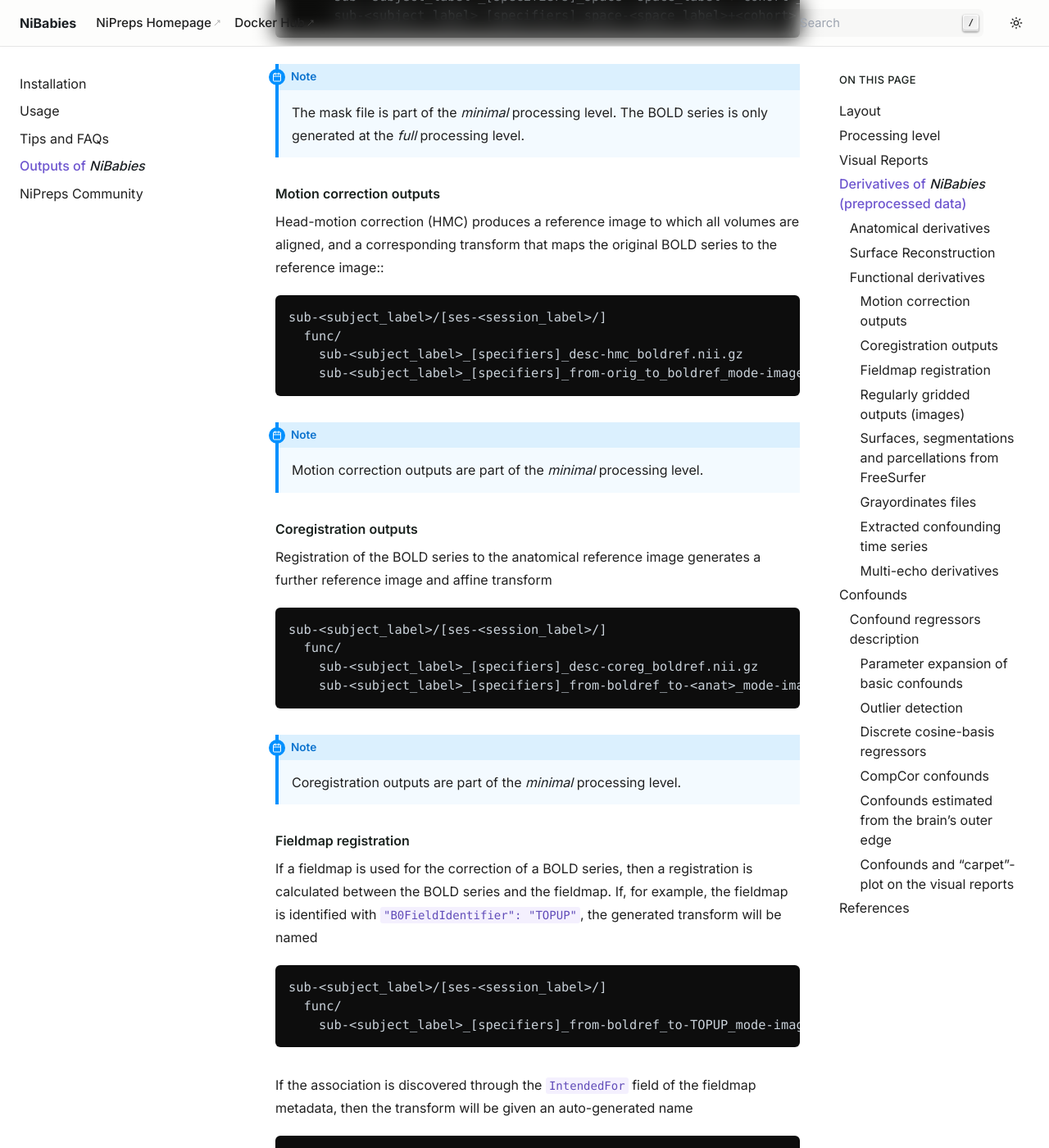
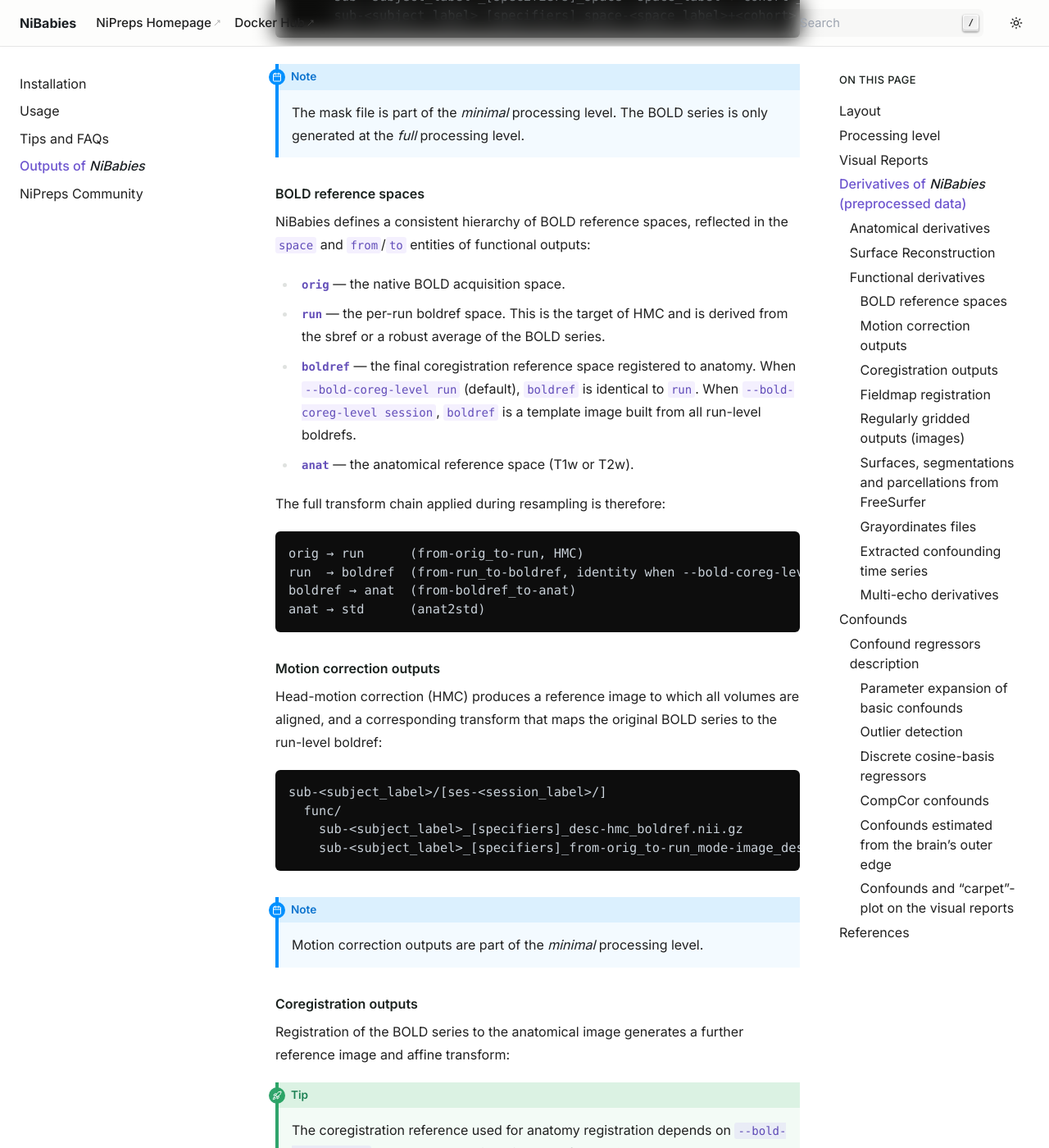
Before and after one commit to nipreps/nibabies, a Sphinx documentation site: the page built from docs/outputs.md, in a window 1280 px wide and 1400 px high, scrolled down 6152 px. Shown: the whole window at 82% size. Built offline with Sphinx 7.4.7, drawn with Linux system fonts in a browser that asks for light colours; the version number could not be read and is left out; some of the changed text lies outside the part shown.

Commit message:
doc: update outputs doc, unify terminology [skip ci]

````diff
--- a/docs/outputs.md
+++ b/docs/outputs.md
@@ -249,17 +249,40 @@ The mask file is part of the *minimal* processing level. The BOLD series
 is only generated at the *full* processing level.
 :::
 
+#### BOLD reference spaces
+
+NiBabies defines a consistent hierarchy of BOLD reference spaces, reflected in
+the `space` and `from`/`to` entities of functional outputs:
+
+- **`orig`** — the native BOLD acquisition space.
+- **`run`** — the per-run boldref space. This is the target of HMC and is derived
+  from the sbref or a robust average of the BOLD series.
+- **`boldref`** — the final coregistration reference space registered to anatomy.
+  When `--bold-coreg-level run` (default), `boldref` is identical to `run`.
+  When `--bold-coreg-level session`, `boldref` is a template image built from all
+  run-level boldrefs.
+- **`anat`** — the anatomical reference space (T1w or T2w).
+
+The full transform chain applied during resampling is therefore:
+
+```
+orig → run      (from-orig_to-run, HMC)
+run  → boldref  (from-run_to-boldref, identity when --bold-coreg-level run)
+boldref → anat  (from-boldref_to-anat)
+anat → std      (anat2std)
+```
+
 #### Motion correction outputs
 
 Head-motion correction (HMC) produces a reference image to which all volumes
 are aligned, and a corresponding transform that maps the original BOLD series
-to the reference image::
+to the run-level boldref:
 
 ```
 sub-<subject_label>/[ses-<session_label>/]
   func/
     sub-<subject_label>_[specifiers]_desc-hmc_boldref.nii.gz
-    sub-<subject_label>_[specifiers]_from-orig_to_boldref_mode-image_desc-hmc_xfm.nii.gz
+    sub-<subject_label>_[specifiers]_from-orig_to-run_mode-image_desc-hmc_xfm.txt
 ```
 
 :::{note}
@@ -268,8 +291,15 @@ Motion correction outputs are part of the *minimal* processing level.
 
 #### Coregistration outputs
 
-Registration of the BOLD series to the anatomical reference image generates a further reference
-image and affine transform
+Registration of the BOLD series to the anatomical image generates a further reference
+image and affine transform:
+
+:::{tip}
+The coregistration reference used for anatomy registration depends on
+`--bold-coreg-level`. See [BOLD coregistration level](usage.md#bold-coregistration-level---bold-coreg-level)
+for details.
+:::
+
 
 ```
 sub-<subject_label>/[ses-<session_label>/]
@@ -291,7 +321,7 @@ is identified with `"B0FieldIdentifier": "TOPUP"`, the generated transform will
 ```
 sub-<subject_label>/[ses-<session_label>/]
   func/
-    sub-<subject_label>_[specifiers]_from-boldref_to-TOPUP_mode-image_xfm.nii.gz
+    sub-<subject_label>_[specifiers]_from-boldref_to-TOPUP_mode-image_xfm.txt
 ```
 
 If the association is discovered through the `IntendedFor` field of the
````
